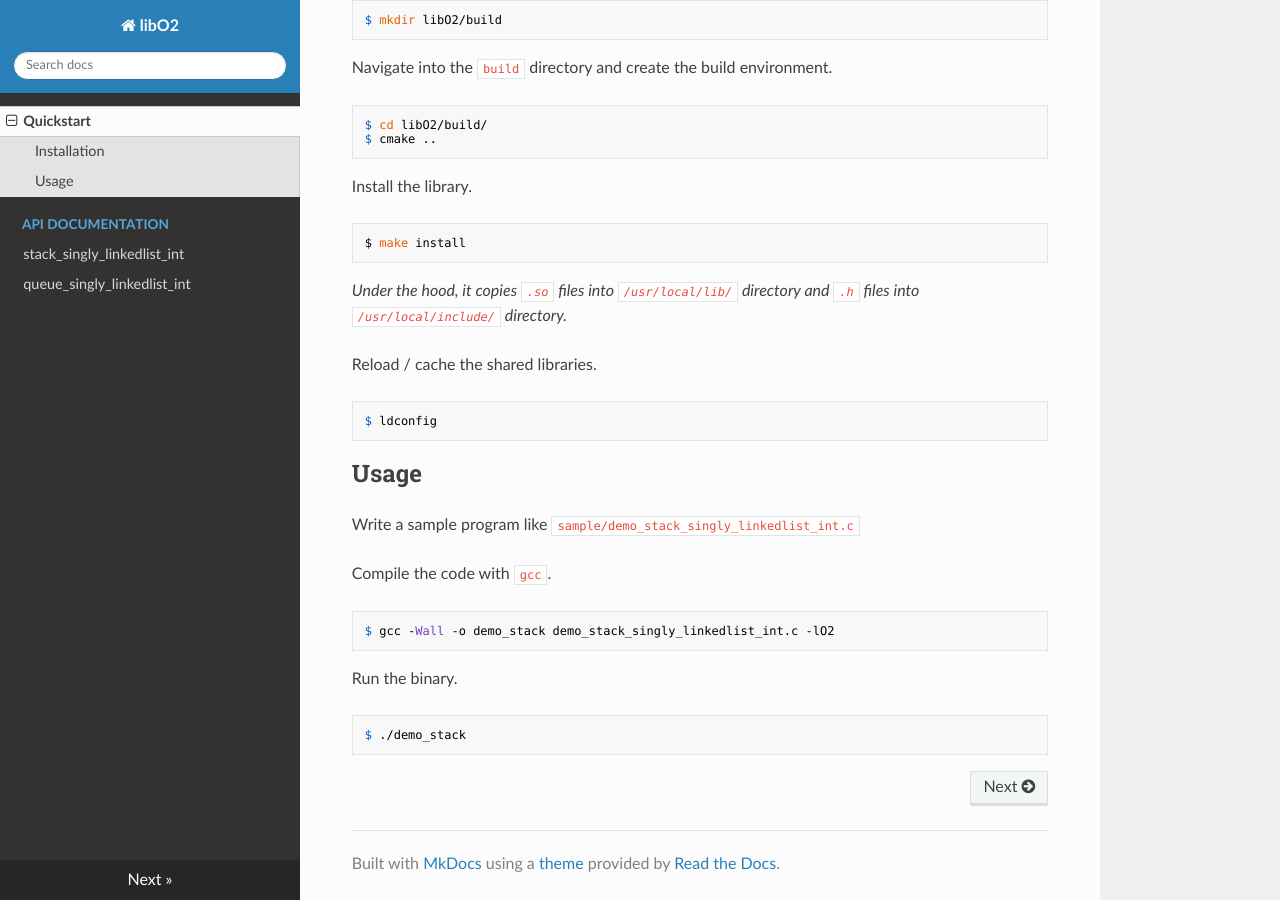
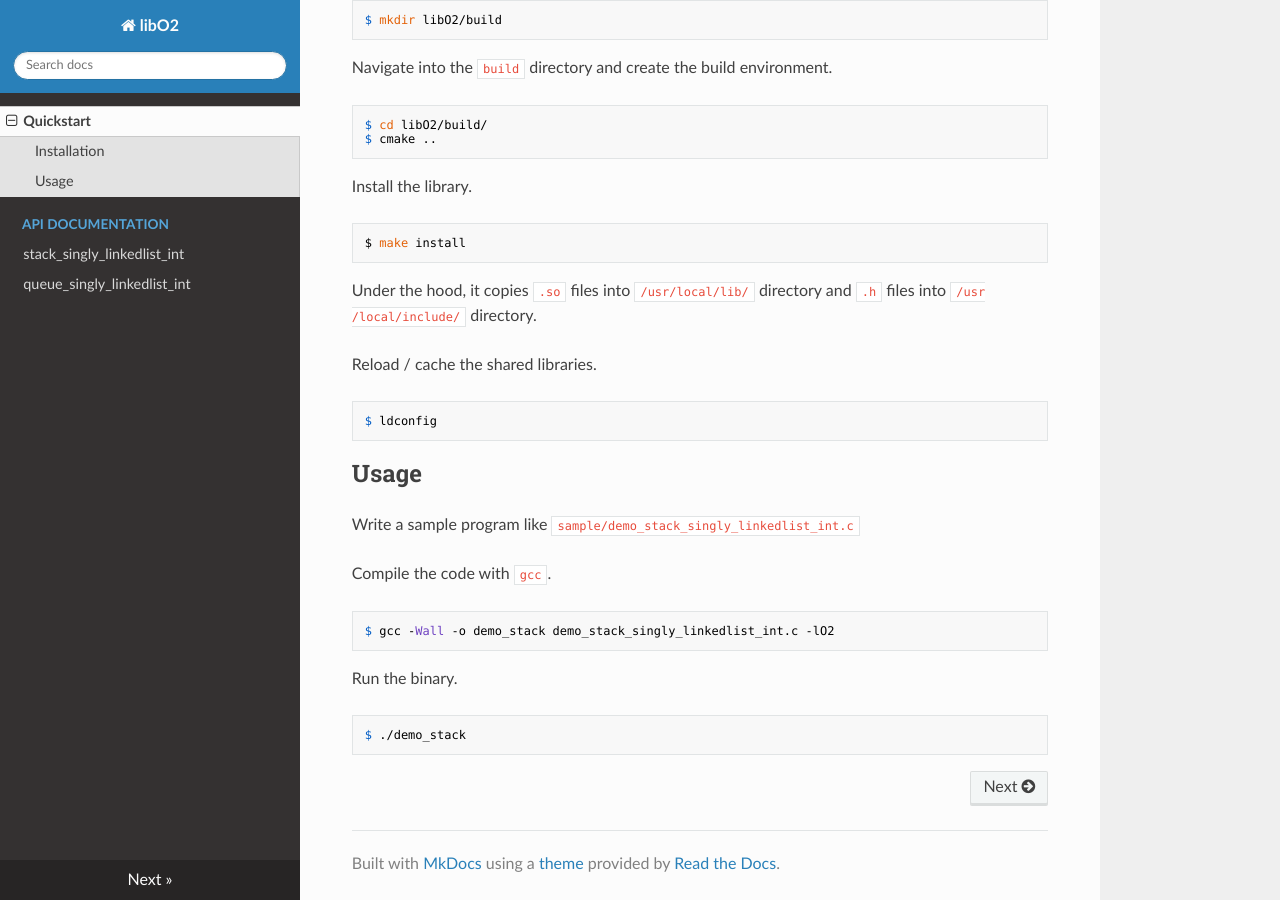
Before and after one commit to greyshell/libO2, an MkDocs documentation site: the page built from docs/index.md, in a window 1280 px wide and 900 px high, scrolled down 600 px. Built offline with MkDocs 1.6.1, drawn with Linux system fonts in a browser that asks for light colours; nearby versions of some CDN libraries.

```diff
--- a/docs/index.md
+++ b/docs/index.md
@@ -15,8 +15,8 @@ Install the following dependencies:
 - [gcc](https://gcc.gnu.org/) version 9.2.1 or above
 - [cmake](https://cmake.org/) version 3.16.3 or above
 
-*[Unity](http://www.throwtheswitch.org/unity) is not required to use the library. You will need
- to install it if you wish to run the unittests.*
+[Unity](http://www.throwtheswitch.org/unity) is not required to use the library. You will need
+ to install it if you wish to run the unittests.
 
 Create the `build` directory under the parent(i.e. `libO2`) directory.
 
@@ -31,8 +31,8 @@ Install the library.
 
     $ make install
 
-*Under the hood, it copies `.so` files into `/usr/local/lib/` directory and
-   `.h` files into `/usr/local/include/` directory.*
+Under the hood, it copies `.so` files into `/usr/local/lib/` directory and `.h` files into `/usr
+/local/include/` directory.
 
 Reload / cache the shared libraries.
 
@@ -46,7 +46,6 @@ Compile the code with `gcc`.
 
     $ gcc -Wall -o demo_stack demo_stack_singly_linkedlist_int.c -lO2
 
-
 Run the binary.
 
     $ ./demo_stack
```
